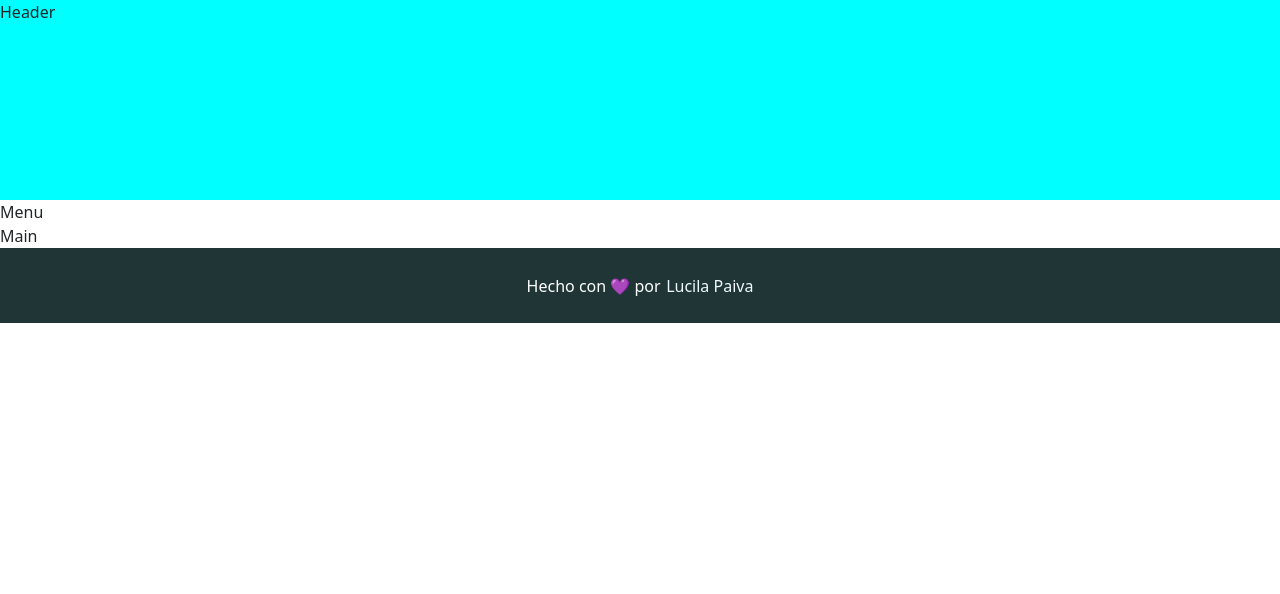
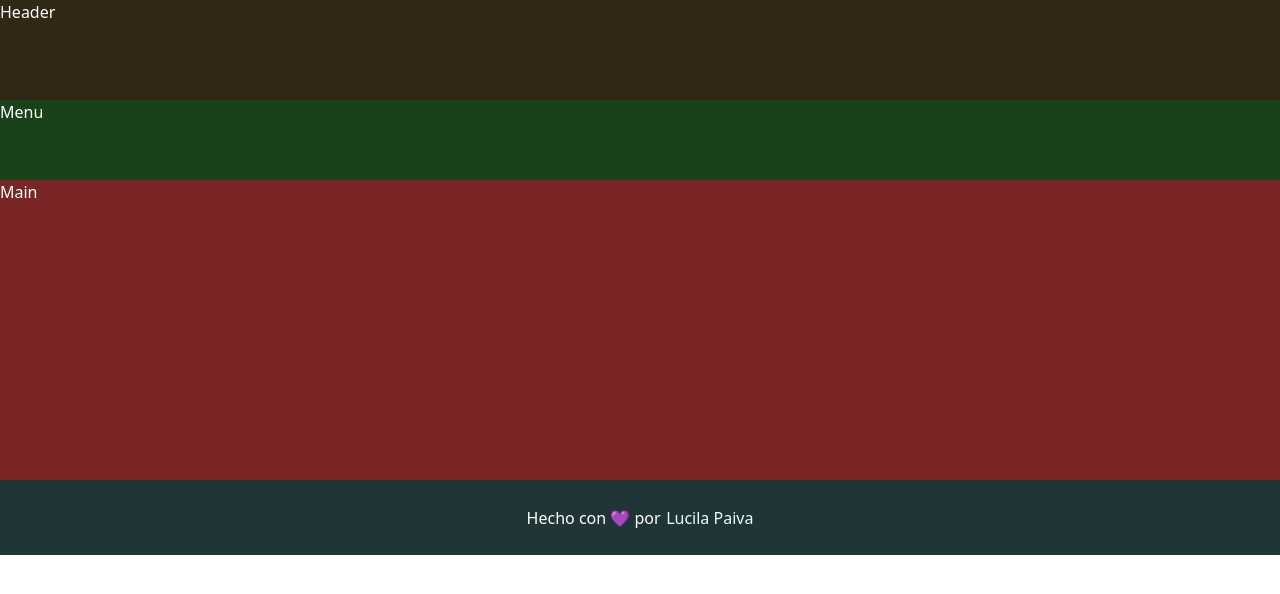
Before and after one commit to LucilaPaiva/movies-app, a React (Create React App) app: page / in a window 1280 px wide. Shown: the top 594 px of the page. Built offline with nearby package versions, Linux system fonts and the light colour scheme.

Commit message:
Probé colores para ver la estructura

```diff
--- a/src/components/layout/Header/styles.scss
+++ b/src/components/layout/Header/styles.scss
@@ -1,6 +1,6 @@
 .main-header{
 
-    height: 200px;
-    background-color: aqua;
-
+    height: 100px;
+    background-color: rgb(48, 39, 21);
+    color: white;
 }
--- a/src/components/layout/Main/index.tsx
+++ b/src/components/layout/Main/index.tsx
@@ -1,3 +1,5 @@
+import "./styles.scss"
+
 const Main = () => {
     return (
 
--- a/src/components/layout/Main/styles.scss
+++ b/src/components/layout/Main/styles.scss
@@ -0,0 +1,5 @@
+.main{
+    height: 300px;
+    background-color: rgb(122, 38, 38);
+    color: white;
+}
--- a/src/components/layout/Menu/index.tsx
+++ b/src/components/layout/Menu/index.tsx
@@ -1,7 +1,9 @@
+import "./styles.scss";
+
 const Menu = () => {
     return (
 
-          <nav >
+          <nav className="menu">
            Menu
           </nav>
 
--- a/src/components/layout/Menu/styles.scss
+++ b/src/components/layout/Menu/styles.scss
@@ -0,0 +1,5 @@
+.menu{
+    height: 80px;
+    color: white;
+    background-color: rgb(26, 66, 26);
+}
--- a/src/pages/Login/index.tsx
+++ b/src/pages/Login/index.tsx
@@ -4,9 +4,9 @@ const Login  = () => {
 
     return(
         <Layout>
+            <div>Login</div>
+        </Layout>
 
-        </Layout>
-        //  <div>Login</div>
     )
 
     }
```
